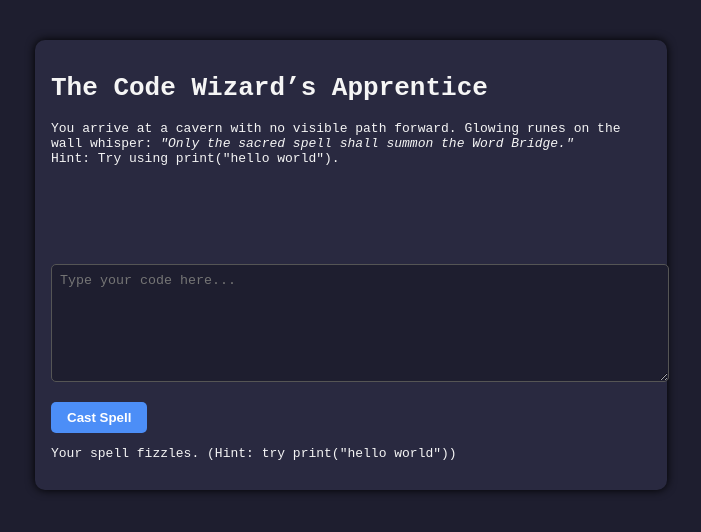
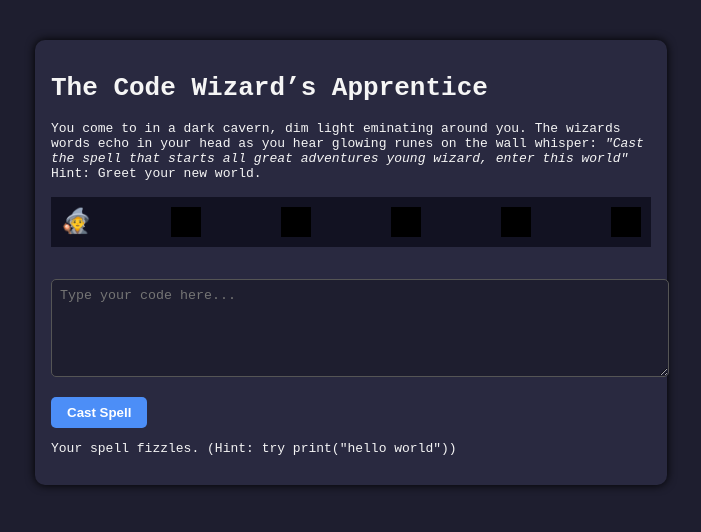
Before and after one commit to Isaact2424/Code-Wizards-Apprentice, a plain HTML site: page index.html in a window 1280 px wide. Both pictures are taken after a click on the button "Cast Spell". Shown: the whole page, without its empty margins (289-990 px from the left). Drawn offline with Linux system fonts and the light colour scheme.

Commit message:
introducing character movement mechanics

```diff
--- a/index.html
+++ b/index.html
@@ -2,26 +2,149 @@
 <html lang="en">
 <head>
   <meta charset="UTF-8" />
-  <meta name="viewport" content="width=device-width, initial-scale=1.0"/>
+  <meta name="viewport" content="width=device-width, initial-scale=1.0" />
   <title>The Code Wizard's Apprentice</title>
   <link rel="stylesheet" href="style.css" />
+  <style>
+    body {
+      font-family: monospace;
+      background: #1e1e2f;
+      color: #f5f5f5;
+      padding: 2rem;
+    }
+
+    #game {
+      max-width: 600px;
+      margin: auto;
+      background: #292940;
+      padding: 1rem;
+      border-radius: 10px;
+      box-shadow: 0 0 10px #000;
+    }
+
+    #map {
+      display: flex;
+      margin: 1rem 0;
+      background: #121222;
+      height: 50px;
+      align-items: center;
+      justify-content: space-between;
+      padding: 0 10px;
+    }
+
+    .tile {
+      width: 30px;
+      height: 30px;
+      display: flex;
+      align-items: center;
+      justify-content: center;
+    }
+
+    .hole {
+      background: black;
+    }
+
+    .bridge {
+      background: #4c8ef7;
+      color: white;
+    }
+
+    #character {
+      position: relative;
+      font-size: 24px;
+      transition: left 0.2s;
+    }
+
+    #animation-area {
+      display: flex;
+    }
+
+    textarea {
+      width: 100%;
+      height: 80px;
+      font-family: monospace;
+      background: #1e1e2f;
+      color: white;
+      border: 1px solid #555;
+      border-radius: 5px;
+      padding: 0.5rem;
+    }
+
+    button {
+      margin-top: 1rem;
+      padding: 0.5rem 1rem;
+      background: #4c8ef7;
+      border: none;
+      color: white;
+      font-weight: bold;
+      border-radius: 5px;
+      cursor: pointer;
+    }
+  </style>
 </head>
 <body>
   <div id="game">
     <h1>The Code Wizard’s Apprentice</h1>
     <p id="story">
-      You arrive at a cavern with no visible path forward.
-      Glowing runes on the wall whisper: <em>"Only the sacred spell shall summon the Word Bridge."</em>
-      <br>Hint: Try using <code>print("hello world")</code>.
+      You come to in a dark cavern, dim light eminating around you. The wizards words echo in your head as you hear
+      glowing runes on the wall whisper: <em>"Cast the spell that starts all great adventures young wizard, enter this world"</em>
+      <br>Hint: Greet your new world.
     </p>
 
-    <div id="animation-area"></div>
+    <div id="map">
+      <div class="tile"><span id="character">🧙</span></div>
+      <div class="tile hole" id="tile1"></div>
+      <div class="tile hole" id="tile2"></div>
+      <div class="tile hole" id="tile3"></div>
+      <div class="tile hole" id="tile4"></div>
+      <div class="tile hole" id="tile5"></div>
+    </div>
 
     <textarea id="codeInput" placeholder="Type your code here..."></textarea>
     <button onclick="runCode()">Cast Spell</button>
     <p id="feedback"></p>
   </div>
 
-  <script src="main.js"></script>
+  <script>
+    let position = 0;
+    let bridgeBuilt = false;
+
+    function runCode() {
+      const input = document.getElementById("codeInput").value.trim();
+      const feedback = document.getElementById("feedback");
+
+      if (input === 'print("hello world")') {
+        const letters = "hello world";
+        for (let i = 0; i < letters.length && i < 5; i++) {
+          const tile = document.getElementById(`tile${i + 1}`);
+          tile.textContent = letters[i];
+          tile.classList.remove("hole");
+          tile.classList.add("bridge");
+        }
+        feedback.textContent = "The Word Bridge forms! You may now cross.";
+        bridgeBuilt = true;
+      } else {
+        feedback.textContent = 'Your spell fizzles. (Hint: try print("hello world"))';
+      }
+    }
+
+    document.addEventListener("keydown", (e) => {
+      const character = document.getElementById("character");
+      const direction = e.key;
+      if ((direction === "ArrowRight" || direction === "d") && position < 5) {
+        const nextTile = document.getElementById(`tile${position + 1}`);
+        if (bridgeBuilt || !nextTile.classList.contains("hole")) {
+          position++;
+          character.parentElement.appendChild(document.createTextNode(""));
+          nextTile.appendChild(character);
+        }
+      }
+      if ((direction === "ArrowLeft" || direction === "a") && position > 0) {
+        position--;
+        const prevTile = position === 0 ? document.querySelector("#map .tile") : document.getElementById(`tile${position}`);
+        prevTile.appendChild(character);
+      }
+    });
+  </script>
 </body>
 </html>
--- a/main.js
+++ b/main.js
@@ -25,6 +25,6 @@ function runCode() {
 
     feedback.textContent = "The Word Bridge forms! You may now cross.";
   } else {
-    feedback.textContent = 'Your spell fizzles. (Hint: try print("hello world"))';
+    feedback.textContent = 'A bridge starts to form but quickly crumbles. (Hint: try print("hello world"))';
   }
 }
--- a/style.css
+++ b/style.css
@@ -8,7 +8,7 @@ body {
 #game {
   max-width: 600px;
   margin: auto;
-  background: #292940;
+  background: #38134b;
   padding: 1rem;
   border-radius: 10px;
   box-shadow: 0 0 10px #000;
```
